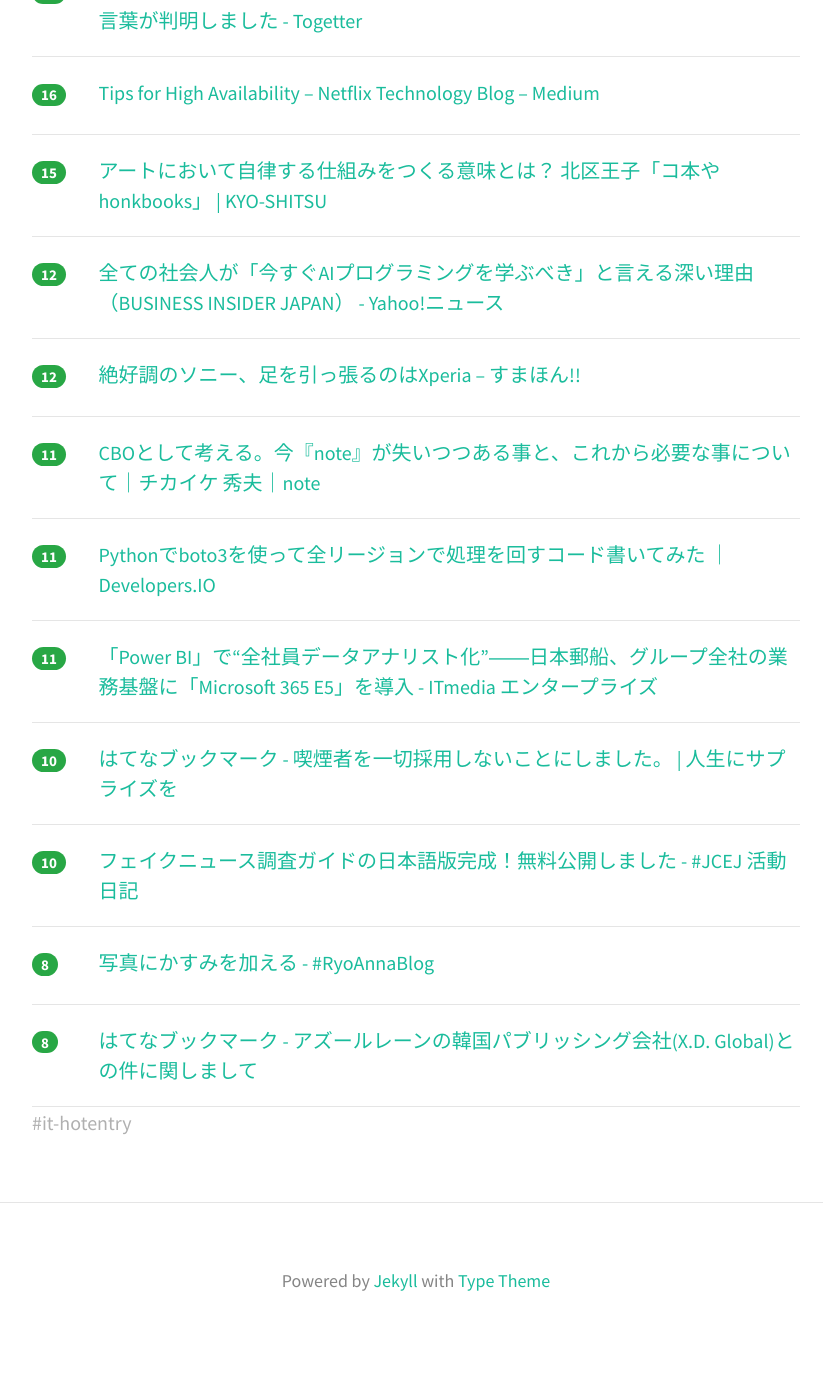
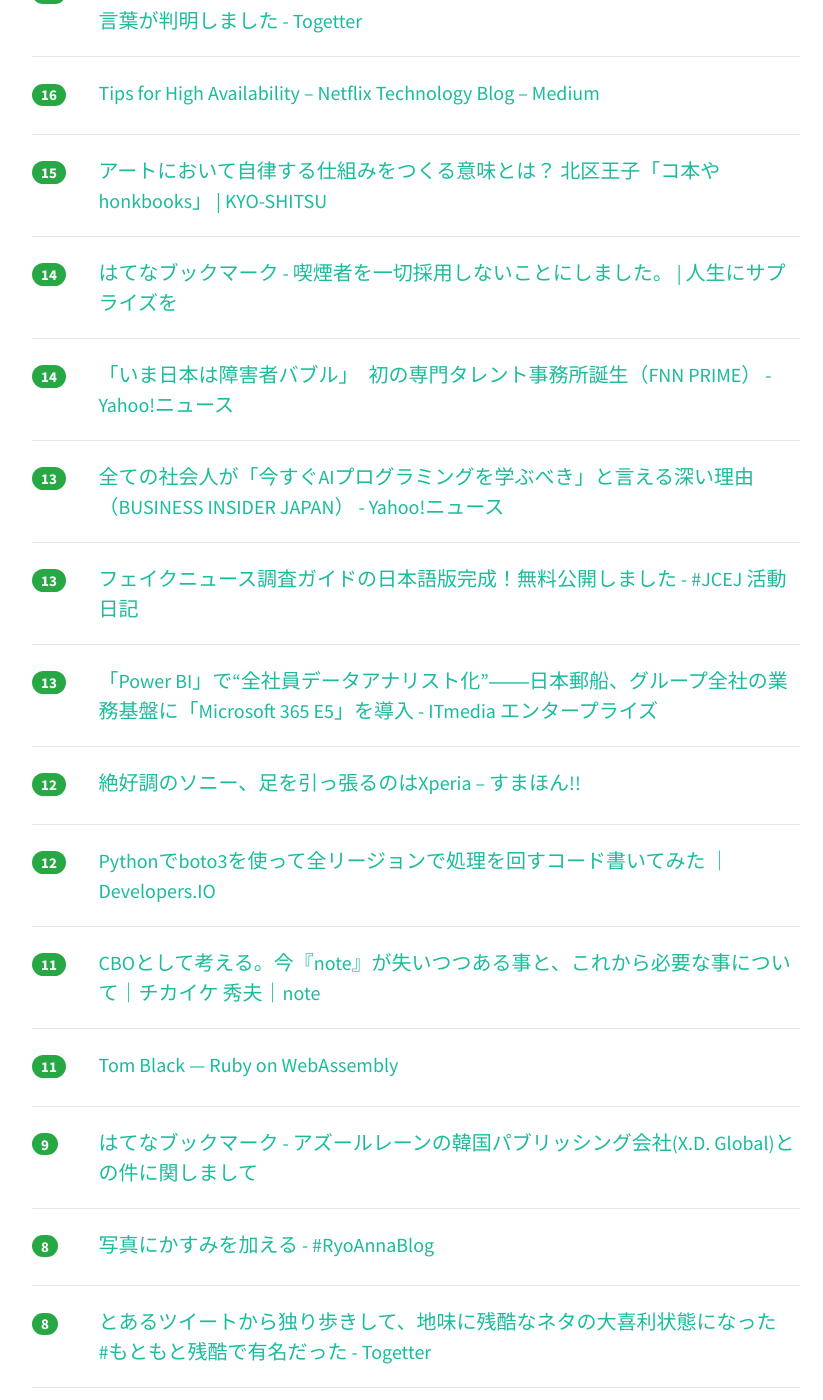
Before and after one commit to yatta47/hatena-matome-site, a Jekyll site: the page built from _posts/2018-04-30-hatena.md, in a window 1280 px wide and 1400 px high, scrolled down 1599 px. Shown: the whole window, without its empty margins (224-1047 px from the left). Built offline with Jekyll 4.4.1, drawn with Linux system fonts in a browser that asks for light colours; nearby versions of some CDN libraries; before the commit the page ends 2957 px from its top, so only the background shows below that; some of the changed text lies outside the part shown.

Commit message:
Updated 2018-04-30

```diff
--- a/_posts/2018-04-30-hatena.md
+++ b/_posts/2018-04-30-hatena.md
@@ -1,33 +1,33 @@
 ---
 layout: post
 title:  "2018-04-30 はてぶIT"
-date:   2018-04-30 13:02:51
+date:   2018-04-30 14:02:12
 tags: [it-hotentry]
 ---
-25 件のデータあり
+29 件のデータあり
 
 <hr><div class="row">
-<div class="col-1"><span class="badge badge-pill badge-success h2">323</span></div>
+<div class="col-1"><span class="badge badge-pill badge-success h2">365</span></div>
 <div class="col-11"><a href='https://www.evernote.com/shard/s491/sh/f09f0657-91db-41b9-b24e-6bc1fbed28a1/f883c82ee8e7f67994448a6aa07b9410' target='_blank'>アズールレーンの韓国パブリッシング会社(X.D. Global)との件に関しまして</a></div>
 </div>
 <hr>
 <div class="row">
-<div class="col-1"><span class="badge badge-pill badge-success h2">232</span></div>
+<div class="col-1"><span class="badge badge-pill badge-success h2">251</span></div>
 <div class="col-11"><a href='https://togetter.com/li/1222263' target='_blank'>スプラトゥーン、みまもりSwitchなど任天堂のUI/UXデザイナーさんによる「“娯楽”を追求するUIデザイナーの仕事とは」 #uicrunch - Togetter</a></div>
 </div>
 <hr>
 <div class="row">
-<div class="col-1"><span class="badge badge-pill badge-success h2">160</span></div>
+<div class="col-1"><span class="badge badge-pill badge-success h2">177</span></div>
 <div class="col-11"><a href='http://izm-11.hatenablog.com/entry/2018/04/29/225324' target='_blank'>例のプールでオフ会をしてきたので知見を公開します - izm_11's blog</a></div>
 </div>
 <hr>
 <div class="row">
-<div class="col-1"><span class="badge badge-pill badge-success h2">96</span></div>
+<div class="col-1"><span class="badge badge-pill badge-success h2">107</span></div>
 <div class="col-11"><a href='https://this.kiji.is/363304831441732705' target='_blank'>進次郎氏「政治にAI導入を」　幕張メッセで討論会 - 共同通信</a></div>
 </div>
 <hr>
 <div class="row">
-<div class="col-1"><span class="badge badge-pill badge-success h2">50</span></div>
+<div class="col-1"><span class="badge badge-pill badge-success h2">71</span></div>
 <div class="col-11"><a href='https://japanese.engadget.com/2018/04/29/chromebook-asus-12-5-flip-c302ca/' target='_blank'>Chromebookはいいぞ。ASUS製12.5型「Flip C302CA」使用レポート - Engadget 日本版</a></div>
 </div>
 <hr>
@@ -37,8 +37,13 @@ tags: [it-hotentry]
 </div>
 <hr>
 <div class="row">
-<div class="col-1"><span class="badge badge-pill badge-success h2">30</span></div>
+<div class="col-1"><span class="badge badge-pill badge-success h2">34</span></div>
 <div class="col-11"><a href='http://tech.kitchhike.com/entry/2018/04/29/222634' target='_blank'>ディープリンクをめぐる歴史とReact NativeにFirebase Dynamic Linksを導入する手順 - KitchHike Tech Blog</a></div>
+</div>
+<hr>
+<div class="row">
+<div class="col-1"><span class="badge badge-pill badge-success h2">29</span></div>
+<div class="col-11"><a href='http://gamewalker.link/column/ui-crunch-nintendo-splatoon/' target='_blank'>スプラトゥーンのイカしたUIはこうして作られた─担当デザイナーが語る秘話 | 超ゲームウォーカー!</a></div>
 </div>
 <hr>
 <div class="row">
@@ -48,12 +53,12 @@ tags: [it-hotentry]
 <hr>
 <div class="row">
 <div class="col-1"><span class="badge badge-pill badge-success h2">27</span></div>
-<div class="col-11"><a href='http://gamewalker.link/column/ui-crunch-nintendo-splatoon/' target='_blank'>スプラトゥーンのイカしたUIはこうして作られた─担当デザイナーが語る秘話 | 超ゲームウォーカー!</a></div>
+<div class="col-11"><a href='https://togetter.com/li/1222570' target='_blank'>動画加工で身体を細くしたり胸を大きくしたりできるアプリが近日登場予定？「もう何も信じられない」などの声が - Togetter</a></div>
 </div>
 <hr>
 <div class="row">
-<div class="col-1"><span class="badge badge-pill badge-success h2">25</span></div>
-<div class="col-11"><a href='https://togetter.com/li/1222570' target='_blank'>動画加工で身体を細くしたり胸を大きくしたりできるアプリが近日登場予定？「もう何も信じられない」などの声が - Togetter</a></div>
+<div class="col-1"><span class="badge badge-pill badge-success h2">26</span></div>
+<div class="col-11"><a href='https://gigazine.net/news/20180429-survey-75-percent-enterprise-ios/' target='_blank'>仕事で使用する端末を従業員に選ばせると75％がAndroidではなくiOS、72％がPCではなくMacを選択するという調査結果 - GIGAZINE</a></div>
 </div>
 <hr>
 <div class="row">
@@ -62,17 +67,12 @@ tags: [it-hotentry]
 </div>
 <hr>
 <div class="row">
-<div class="col-1"><span class="badge badge-pill badge-success h2">20</span></div>
-<div class="col-11"><a href='https://gigazine.net/news/20180429-survey-75-percent-enterprise-ios/' target='_blank'>仕事で使用する端末を従業員に選ばせると75％がAndroidではなくiOS、72％がPCではなくMacを選択するという調査結果 - GIGAZINE</a></div>
-</div>
-<hr>
-<div class="row">
-<div class="col-1"><span class="badge badge-pill badge-success h2">18</span></div>
+<div class="col-1"><span class="badge badge-pill badge-success h2">23</span></div>
 <div class="col-11"><a href='https://japan.cnet.com/article/35118533/' target='_blank'>初音ミクがスクリーン外から登場できた理由--「超歌舞伎」で使われた最新技術 - CNET Japan</a></div>
 </div>
 <hr>
 <div class="row">
-<div class="col-1"><span class="badge badge-pill badge-success h2">16</span></div>
+<div class="col-1"><span class="badge badge-pill badge-success h2">17</span></div>
 <div class="col-11"><a href='https://togetter.com/li/1222551' target='_blank'>キリスト教の「アーメン」を方言の細かなニュアンスに意訳すると最も適した言葉が判明しました - Togetter</a></div>
 </div>
 <hr>
@@ -87,13 +87,38 @@ tags: [it-hotentry]
 </div>
 <hr>
 <div class="row">
-<div class="col-1"><span class="badge badge-pill badge-success h2">12</span></div>
+<div class="col-1"><span class="badge badge-pill badge-success h2">14</span></div>
+<div class="col-11"><a href='http://b.hatena.ne.jp/entry/makonari.com/?p=294' target='_blank'>はてなブックマーク - 喫煙者を一切採用しないことにしました。 | 人生にサプライズを</a></div>
+</div>
+<hr>
+<div class="row">
+<div class="col-1"><span class="badge badge-pill badge-success h2">14</span></div>
+<div class="col-11"><a href='https://headlines.yahoo.co.jp/hl?a=20180429-00010002-fnnprimev-ent' target='_blank'>「いま日本は障害者バブル」　初の専門タレント事務所誕生（FNN PRIME） - Yahoo!ニュース</a></div>
+</div>
+<hr>
+<div class="row">
+<div class="col-1"><span class="badge badge-pill badge-success h2">13</span></div>
 <div class="col-11"><a href='https://headlines.yahoo.co.jp/hl?a=20180429-00010001-binsider-sci' target='_blank'>全ての社会人が「今すぐAIプログラミングを学ぶべき」と言える深い理由（BUSINESS INSIDER JAPAN） - Yahoo!ニュース</a></div>
+</div>
+<hr>
+<div class="row">
+<div class="col-1"><span class="badge badge-pill badge-success h2">13</span></div>
+<div class="col-11"><a href='http://jcej.hatenablog.com/entry/2018/04/28/101512' target='_blank'>フェイクニュース調査ガイドの日本語版完成！無料公開しました - #JCEJ 活動日記</a></div>
+</div>
+<hr>
+<div class="row">
+<div class="col-1"><span class="badge badge-pill badge-success h2">13</span></div>
+<div class="col-11"><a href='http://www.itmedia.co.jp/enterprise/articles/1804/27/news081.html' target='_blank'>「Power BI」で“全社員データアナリスト化”――日本郵船、グループ全社の業務基盤に「Microsoft 365 E5」を導入 - ITmedia エンタープライズ</a></div>
 </div>
 <hr>
 <div class="row">
 <div class="col-1"><span class="badge badge-pill badge-success h2">12</span></div>
 <div class="col-11"><a href='https://smhn.info/201804-xperia-deficit' target='_blank'>絶好調のソニー、足を引っ張るのはXperia – すまほん!!</a></div>
+</div>
+<hr>
+<div class="row">
+<div class="col-1"><span class="badge badge-pill badge-success h2">12</span></div>
+<div class="col-11"><a href='https://dev.classmethod.jp/cloud/aws/iterate-all-region-with-python-boto3/' target='_blank'>Pythonでboto3を使って全リージョンで処理を回すコード書いてみた ｜ Developers.IO</a></div>
 </div>
 <hr>
 <div class="row">
@@ -103,22 +128,12 @@ tags: [it-hotentry]
 <hr>
 <div class="row">
 <div class="col-1"><span class="badge badge-pill badge-success h2">11</span></div>
-<div class="col-11"><a href='https://dev.classmethod.jp/cloud/aws/iterate-all-region-with-python-boto3/' target='_blank'>Pythonでboto3を使って全リージョンで処理を回すコード書いてみた ｜ Developers.IO</a></div>
+<div class="col-11"><a href='http://www.blacktm.com/blog/ruby-on-webassembly' target='_blank'>Tom Black — Ruby on WebAssembly</a></div>
 </div>
 <hr>
 <div class="row">
-<div class="col-1"><span class="badge badge-pill badge-success h2">11</span></div>
-<div class="col-11"><a href='http://www.itmedia.co.jp/enterprise/articles/1804/27/news081.html' target='_blank'>「Power BI」で“全社員データアナリスト化”――日本郵船、グループ全社の業務基盤に「Microsoft 365 E5」を導入 - ITmedia エンタープライズ</a></div>
-</div>
-<hr>
-<div class="row">
-<div class="col-1"><span class="badge badge-pill badge-success h2">10</span></div>
-<div class="col-11"><a href='http://b.hatena.ne.jp/entry/makonari.com/?p=294' target='_blank'>はてなブックマーク - 喫煙者を一切採用しないことにしました。 | 人生にサプライズを</a></div>
-</div>
-<hr>
-<div class="row">
-<div class="col-1"><span class="badge badge-pill badge-success h2">10</span></div>
-<div class="col-11"><a href='http://jcej.hatenablog.com/entry/2018/04/28/101512' target='_blank'>フェイクニュース調査ガイドの日本語版完成！無料公開しました - #JCEJ 活動日記</a></div>
+<div class="col-1"><span class="badge badge-pill badge-success h2">9</span></div>
+<div class="col-11"><a href='http://b.hatena.ne.jp/entry/s/www.evernote.com/shard/s491/sh/f09f0657-91db-41b9-b24e-6bc1fbed28a1/f883c82ee8e7f67994448a6aa07b9410' target='_blank'>はてなブックマーク - アズールレーンの韓国パブリッシング会社(X.D. Global)との件に関しまして</a></div>
 </div>
 <hr>
 <div class="row">
@@ -128,6 +143,11 @@ tags: [it-hotentry]
 <hr>
 <div class="row">
 <div class="col-1"><span class="badge badge-pill badge-success h2">8</span></div>
-<div class="col-11"><a href='http://b.hatena.ne.jp/entry/s/www.evernote.com/shard/s491/sh/f09f0657-91db-41b9-b24e-6bc1fbed28a1/f883c82ee8e7f67994448a6aa07b9410' target='_blank'>はてなブックマーク - アズールレーンの韓国パブリッシング会社(X.D. Global)との件に関しまして</a></div>
+<div class="col-11"><a href='https://togetter.com/li/1222803' target='_blank'>とあるツイートから独り歩きして、地味に残酷なネタの大喜利状態になった　#もともと残酷で有名だった - Togetter</a></div>
 </div>
 <hr>
+<div class="row">
+<div class="col-1"><span class="badge badge-pill badge-success h2">6</span></div>
+<div class="col-11"><a href='https://togetter.com/li/1222768' target='_blank'>「疑似科学にハマる人はお気持ちワードをよく使う」自然言語処理で「残念な人達」の特徴を分析してみた - Togetter</a></div>
+</div>
+<hr>
```
